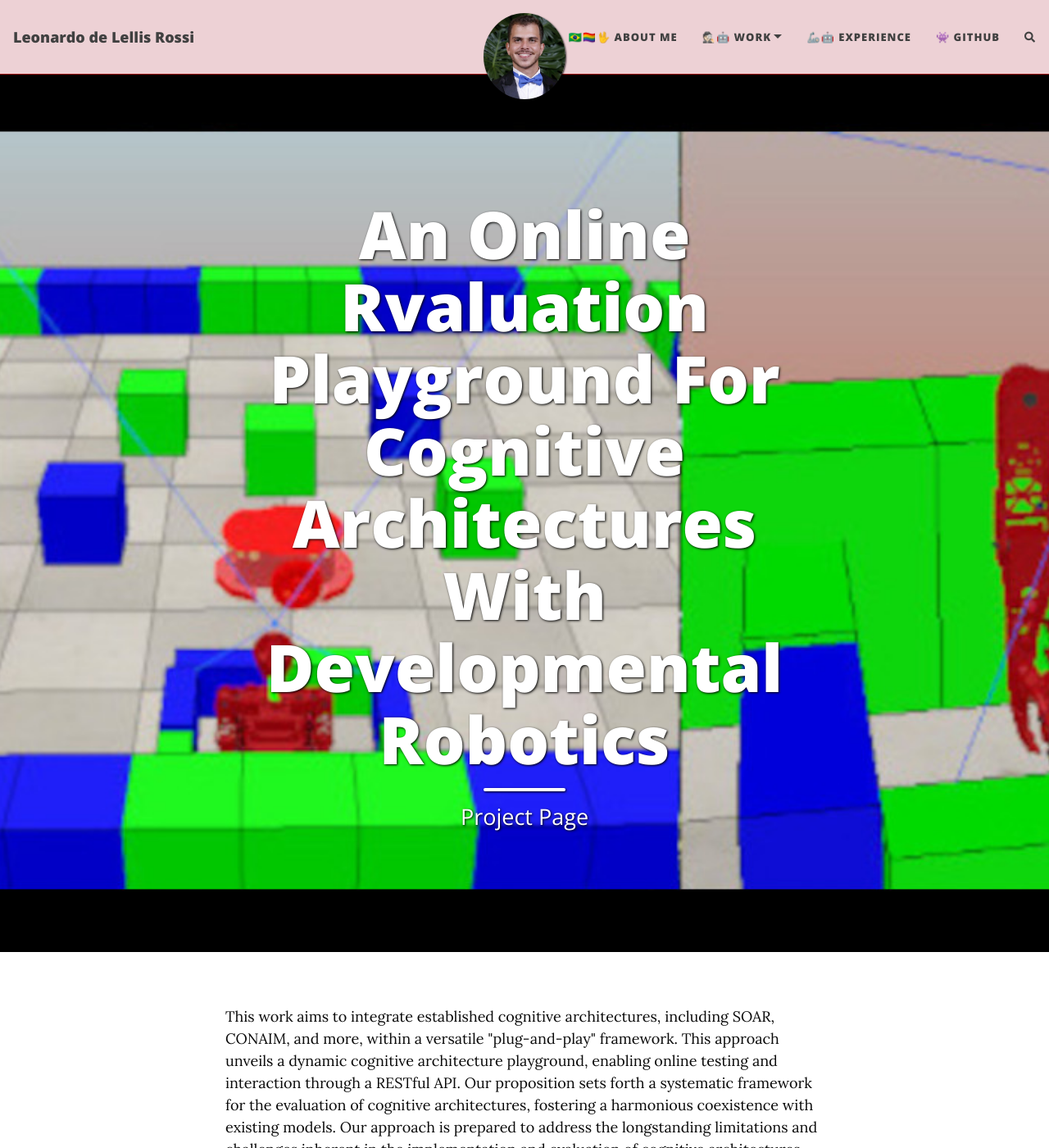
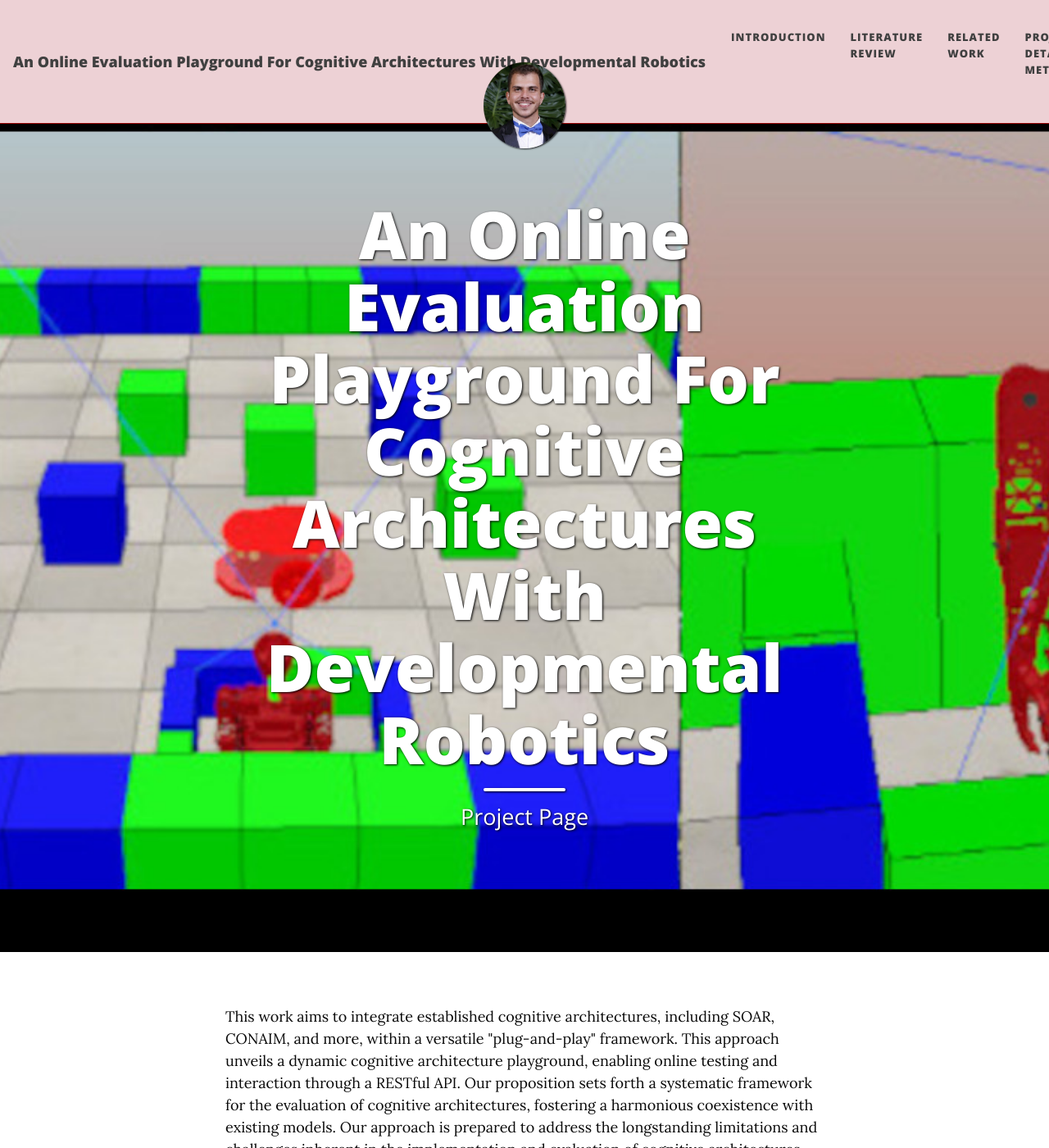
Before and after one commit to leolellisr/oep4ca.github.io, a Jekyll site: the page built from index.html, in a window 1280 px wide and 1400 px high. Shown: the whole window at 82% size. Built offline with Jekyll 4.4.1, drawn with Linux system fonts in a browser that asks for light colours; nearby versions of some CDN libraries; the list of posts is cut into pages by our own code; comment, search, counter and statistics services are not loaded.

Commit message:
fix title and pages

```diff
--- a/_config.yml
+++ b/_config.yml
@@ -14,12 +14,12 @@
 # --- List of links in the navigation bar --- #
 
 navbar-links:
-  🇧🇷🏳️‍🌈🖖 About Me: "aboutme"
-  🕵🏻🤖 Work:
-    - 🔬🕵🏻 Current Projects: "research"
-    - 🤓📚 Publications: "publications"
-  🦾🤖 Experience: "projects"
-  👾 Github: "https://github.com/leolellisr"
+  Introduction: "intro"
+  Literature Review: "research"
+  Related Work: "projects"
+  Project Details and Methodology: "methods"
+  Conclusion and Partial Results: "conclusion"
+  Contact: contact
 
 # --- Logo --- #
 
@@ -237,5 +237,5 @@
 # Beautiful Jekyll / Dean Attali
 # 2fc73a3a967e97599c9763d05e564189
 theme: jekyll-theme-slate
-title: Leonardo de Lellis Rossi
-description: Personal Projects Page
+title: An Online Evaluation Playground For Cognitive Architectures With Developmental Robotics
+description: Project Page
--- a/index.html
+++ b/index.html
@@ -1,6 +1,6 @@
 ---
 layout: home
-title: An Online Rvaluation Playground For Cognitive Architectures With Developmental Robotics
+title: An Online Evaluation Playground For Cognitive Architectures With Developmental Robotics
 subtitle: Project Page
 
 cover-img:
```
